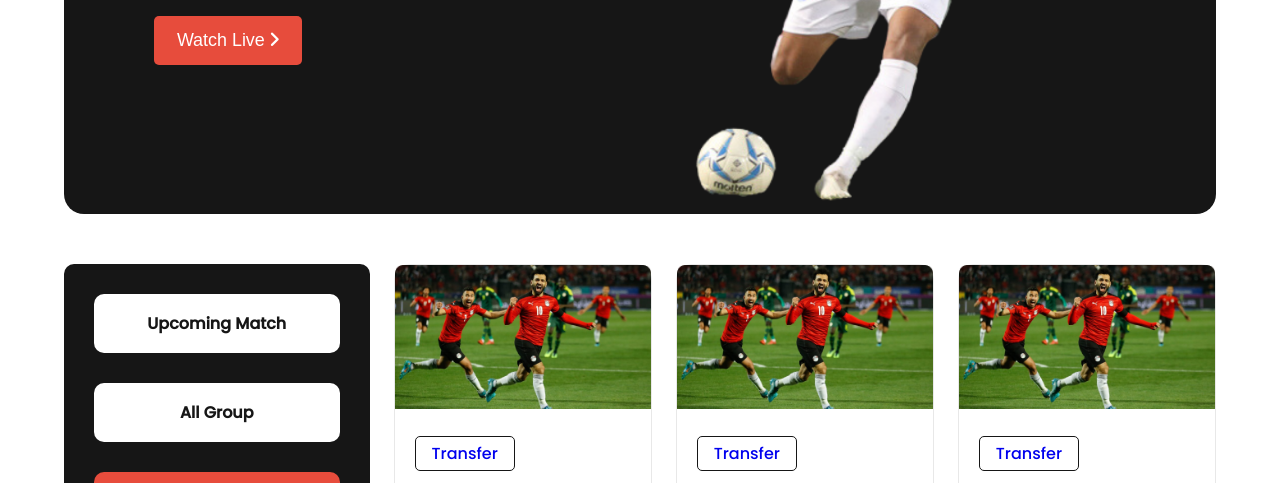
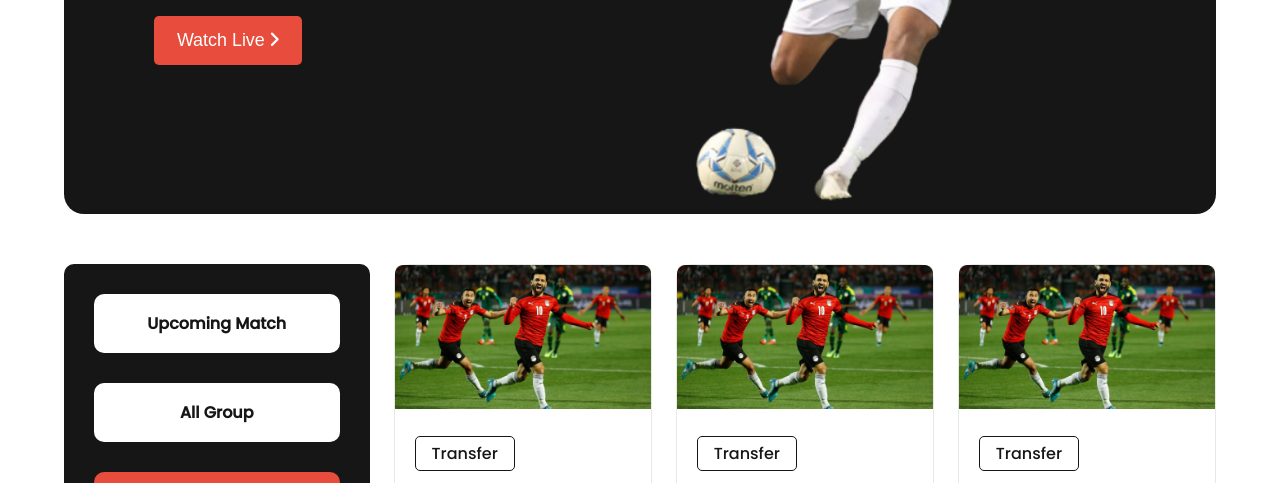
Before and after one commit to WebDevOmarF/fifa-world-cup-2022, a plain HTML site: page index.html in a window 1280 px wide. Shown: the part 433-916 px from the top of the page. Drawn offline with Linux system fonts and the light colour scheme.

Commit message:
update 1.0.3

```diff
--- a/css/style.css
+++ b/css/style.css
@@ -24,6 +24,7 @@ p{
 }
 a{
     text-decoration: none;
+    color: #161616;
 }
 li{
     list-style: none;
```
